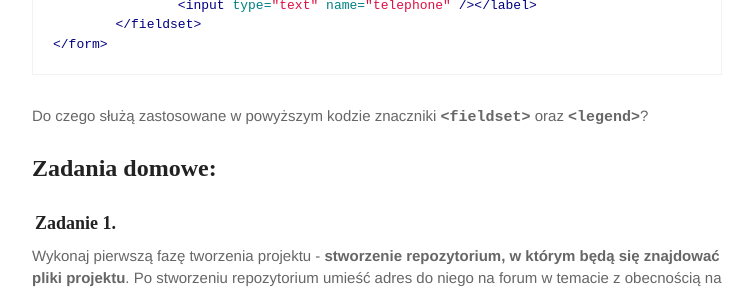
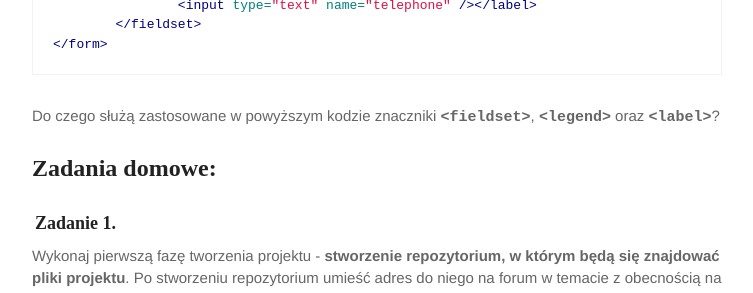
Before and after one commit to marcin-szczepanski/TWE, a Jekyll site: the page built from zajecia/1B/zaj01.md, in a window 1280 px wide and 900 px high, scrolled down 8733 px. Shown: the part 153-446 px from the top of the window, without its empty margins (263-1016 px from the left). Built offline with Jekyll 4.4.1, drawn with Linux system fonts in a browser that asks for light colours; some web fonts are replaced.

Commit message:
Add zaj01 in module 1B

````diff
--- a/zajecia/1B/zaj01.md
+++ b/zajecia/1B/zaj01.md
@@ -348,7 +348,7 @@ Przeanalizuj poniższy kod źródłowy:
 </form>
 ```
 
-Do czego służą zastosowane w powyższym kodzie znaczniki <span class="preformat">&lt;fieldset&gt;</span> oraz <span class="preformat">&lt;legend&gt;</span>?
+Do czego służą zastosowane w powyższym kodzie znaczniki <span class="preformat">&lt;fieldset&gt;</span>, <span class="preformat">&lt;legend&gt;</span> oraz <span class="preformat">&lt;label&gt;</span>?
 
 ## Zadania domowe:
 
````
